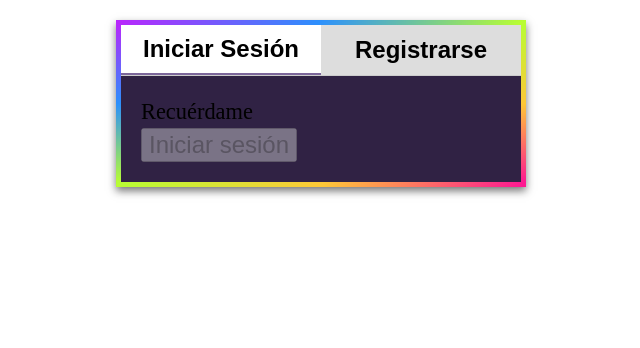
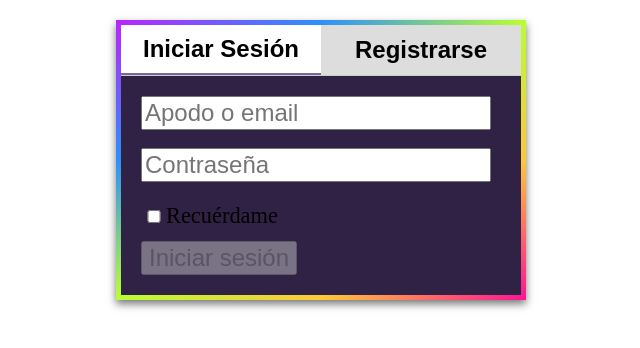
Before and after one commit to moguism/Chokart, an Angular app in the folder web/chokart/: page /login in a window 1280 px wide. Shown: the top 348 px of the page, without its empty margins (319-959 px from the left). Built offline with nearby package versions, Linux system fonts and the light colour scheme.

Commit message:
login work

```diff
--- a/web/chokart/src/app/pages/login/login.component.html
+++ b/web/chokart/src/app/pages/login/login.component.html
@@ -2,8 +2,18 @@
   <div class="caja">
     <!-- Pestañas -->
     <div class="menu">
-      <button [class.active]="menuSeleccion === 'login'" (click)="menuSeleccion = 'login'">Iniciar Sesión</button>
-      <button [class.active]="menuSeleccion === 'register'" (click)="menuSeleccion = 'register'">Registrarse</button>
+      <button
+        [class.active]="menuSeleccion === 'login'"
+        (click)="menuSeleccion = 'login'"
+      >
+        Iniciar Sesión
+      </button>
+      <button
+        [class.active]="menuSeleccion === 'register'"
+        (click)="menuSeleccion = 'register'"
+      >
+        Registrarse
+      </button>
     </div>
 
     <!-- Contenido de las pestañas -->
@@ -11,71 +21,146 @@
     <div class="contenido login">
       <form (submit)="login()">
         <div>
+          <input
+            type="text"
+            [maxLength]="30"
+            placeholder="Apodo o email"
+            class="icon-input"
+            required
+            [(ngModel)]="emailOrNickname"
+            [ngModelOptions]="{ standalone: true }"
+          />
 
-          <!--<input type="text" [maxLength]="30" placeholder="Apodo o email" class="icon-input" required
-           [(ngModel)]="emailOrNickname" [ngModelOptions]="{standalone: true}" />
+          <input
+            type="password"
+            placeholder="Contraseña"
+            class="icon-input"
+            required
+            [(ngModel)]="password"
+            [ngModelOptions]="{ standalone: true }"
+          />
 
-          <input type="password" placeholder="Contraseña" class="icon-input" required [(ngModel)]="password"
-            [ngModelOptions]="{standalone: true}" />
-
-          <input type="checkbox" [(ngModel)]="rememberMe" [ngModelOptions]="{standalone: true}" inputId="rememberMe"
-            binary="true" />-->
+          <input
+            type="checkbox"
+            [(ngModel)]="rememberMe"
+            [ngModelOptions]="{ standalone: true }"
+            inputId="rememberMe"
+            binary="true"
+          />
           <label for="rememberMe" class="remember-me-label">Recuérdame</label>
         </div>
 
         <div>
-          <button [disabled]="emailOrNickname.length < 1  || password.length < 1" type="submit"
-            class="form-button">Iniciar
-            sesión</button>
+          <button
+            [disabled]="emailOrNickname.length < 1 || password.length < 1"
+            type="submit"
+            class="form-button"
+          >
+            Iniciar sesión
+          </button>
         </div>
-
       </form>
-
     </div>
-    }
-    @else {
+    } @else {
     <div class="contenido registro">
-      <!--<form [formGroup]="registerForm" (submit)="register()">
-
-        <input type="text" [maxlength]="16" placeholder="Nickname" formControlName="nickname" />
+      <form [formGroup]="registerForm" (submit)="register()">
+        <input
+          type="text"
+          [maxlength]="16"
+          placeholder="Nickname"
+          formControlName="nickname"
+        />
 
         <div class="error">
-          <div *ngIf="registerForm.get('nickname')?.invalid && registerForm.get('nickname')?.touched">
-            <div *ngIf="registerForm.get('nickname')?.hasError('required')">El nickname es obligatorio.</div>
+          <div
+            *ngIf="
+              registerForm.get('nickname')?.invalid &&
+              registerForm.get('nickname')?.touched
+            "
+          >
+            <div *ngIf="registerForm.get('nickname')?.hasError('required')">
+              El nickname es obligatorio.
+            </div>
           </div>
         </div>
 
-        <input type="email" placeholder="Correo Electrónico" formControlName="email" />
+        <input
+          type="email"
+          placeholder="Correo Electrónico"
+          formControlName="email"
+        />
 
         <div class="error">
-          <div *ngIf="registerForm.get('email')?.invalid && registerForm.get('email')?.touched">
-            <div *ngIf="registerForm.get('email')?.hasError('required')">El correo electrónico es obligatorio.</div>
-            <div *ngIf="registerForm.get('email')?.hasError('email') || registerForm.get('email')?.hasError('pattern')">Debe ser un correo electrónico válido.</div>
+          <div
+            *ngIf="
+              registerForm.get('email')?.invalid &&
+              registerForm.get('email')?.touched
+            "
+          >
+            <div *ngIf="registerForm.get('email')?.hasError('required')">
+              El correo electrónico es obligatorio.
+            </div>
+            <div
+              *ngIf="
+                registerForm.get('email')?.hasError('email') ||
+                registerForm.get('email')?.hasError('pattern')
+              "
+            >
+              Debe ser un correo electrónico válido.
+            </div>
           </div>
         </div>
 
-        <input type="password" placeholder="Contraseña" formControlName="newPassword" />
+        <input
+          type="password"
+          placeholder="Contraseña"
+          formControlName="newPassword"
+        />
 
         <div class="error">
-          <div *ngIf="registerForm.get('newPassword')?.invalid && registerForm.get('newPassword')?.touched">
-            <div *ngIf="registerForm.get('newPassword')?.hasError('required')">La contraseña es obligatoria.</div>
-            <div *ngIf="registerForm.get('newPassword')?.hasError('minlength')">Debe tener mínimo 6 caracteres.</div>
+          <div
+            *ngIf="
+              registerForm.get('newPassword')?.invalid &&
+              registerForm.get('newPassword')?.touched
+            "
+          >
+            <div *ngIf="registerForm.get('newPassword')?.hasError('required')">
+              La contraseña es obligatoria.
+            </div>
+            <div *ngIf="registerForm.get('newPassword')?.hasError('minlength')">
+              Debe tener mínimo 6 caracteres.
+            </div>
           </div>
         </div>
 
-        <input type="password" placeholder="Confirmar contraseña" formControlName="confirmPassword">
+        <input
+          type="password"
+          placeholder="Confirmar contraseña"
+          formControlName="confirmPassword"
+        />
 
         <div class="error">
-          <div *ngIf="registerForm.hasError('mismatch') && registerForm.get('confirmPassword')?.touched">
-            Las contraseñas no coinciden.</div>
+          <div
+            *ngIf="
+              registerForm.hasError('mismatch') &&
+              registerForm.get('confirmPassword')?.touched
+            "
+          >
+            Las contraseñas no coinciden.
+          </div>
         </div>
 
         <label for="productImage" id="labelImage">Imagen de perfil:</label>
-        <br>
+        <br />
 
-        <button [disabled]="!registerForm.valid" type="submit" class="form-button">Crear Cuenta</button>
-      </form>-->
-
+        <button
+          [disabled]="!registerForm.valid"
+          type="submit"
+          class="form-button"
+        >
+          Crear Cuenta
+        </button>
+      </form>
     </div>
     }
   </div>
--- a/web/chokart/src/app/pages/login/login.component.ts
+++ b/web/chokart/src/app/pages/login/login.component.ts
@@ -8,14 +8,14 @@ import {
   Validator,
 } from '@angular/forms';
 import { Router } from '@angular/router';
-import { NgIf } from '@angular/common';
+import { CommonModule, NgIf } from '@angular/common';
 import { AuthService } from '../../services/auth.service';
 import { PasswordValidatorService } from '../../services/password-validator.service';
 
 @Component({
   selector: 'app-login',
   standalone: true,
-  imports: [],
+  imports: [CommonModule, FormsModule, ReactiveFormsModule],
   templateUrl: './login.component.html',
   styleUrl: './login.component.css',
 })
@@ -86,7 +86,7 @@ export class LoginComponent {
 
       alert('Inicio de sesión exitoso');
 
-      this.router.navigateByUrl('menu'); // redirige a inicio
+      this.router.navigateByUrl('');
     } else {
       alert('datos incorrectos');
       this.pressedEnter = false;
@@ -118,7 +118,7 @@ export class LoginComponent {
 
         if (loginResult.success) {
           alert('Te has registrado con éxito');
-          this.router.navigateByUrl('menu'); // redirige a inicio
+          this.router.navigateByUrl('');
         } else {
           alert('Error en el registro');
           this.pressedEnter = false;
--- a/web/chokart/src/environments/environment.development.ts
+++ b/web/chokart/src/environments/environment.development.ts
@@ -1,4 +1,4 @@
 export const environment = {
-    apiUrl: "https://localhost:7048/api",
-    apiImg: "https://localhost:7048/",
+  apiUrl: 'https://localhost:7048/api/',
+  apiImg: 'https://localhost:7048/',
 };
--- a/web/chokart/tsconfig.json
+++ b/web/chokart/tsconfig.json
@@ -29,5 +29,5 @@
     "strictInjectionParameters": true,
     "strictInputAccessModifiers": true,
     "strictTemplates": true
-  }
+    }
 }
```
